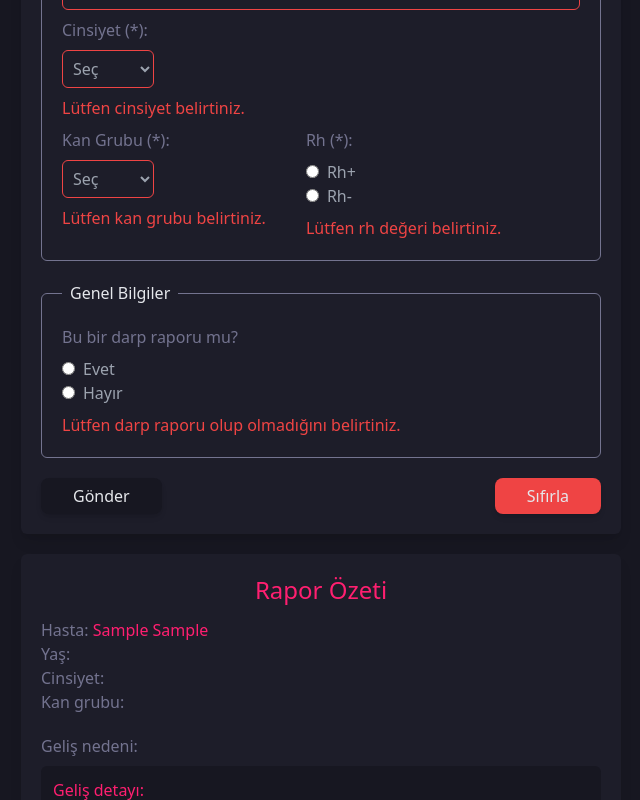
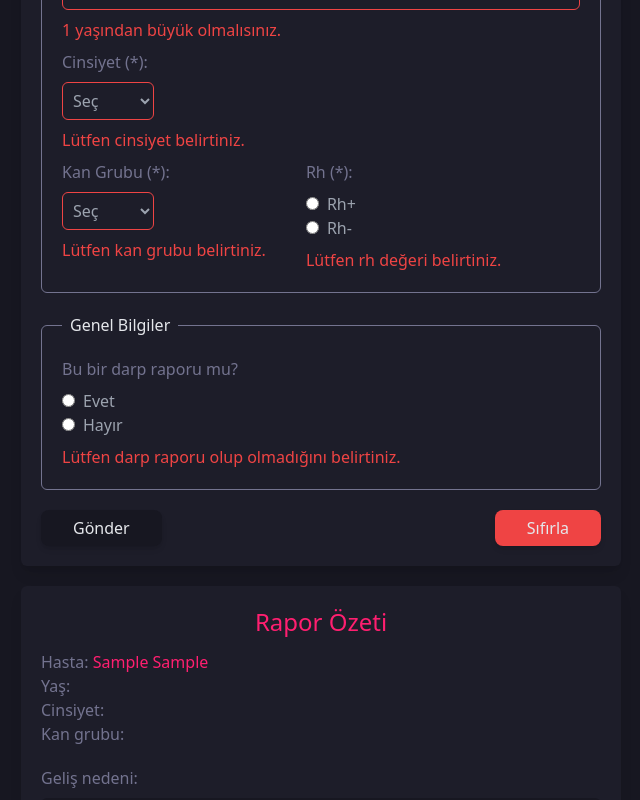
Before and after one commit to aiWxby/fonet-task, a React (Vite) app: page /reports/add in a window 1280 px wide. Both pictures are taken after typing "Sample", "Sample" into the empty fields and a click on the button "Gönder". Shown: the part 428-1228 px from the top of the page, without its empty margins (319-959 px from the left). Built offline with nearby package versions, Linux system fonts and the light colour scheme.

Commit message:
refactor: added error props & elements

```diff
--- a/src/components/Input.tsx
+++ b/src/components/Input.tsx
@@ -10,20 +10,25 @@ type InputPropTypes = {
   placeholder?: string;
   onChange?: (e: React.ChangeEvent<HTMLInputElement>) => void;
   value?: string | number;
+  errors?: string | undefined;
+  touched?: boolean | undefined;
 };
 
 function Input({
   id,
   wrapperClasses,
+  label,
   labelClasses,
-  label,
   type,
   inputClasses,
   placeholder,
   onChange,
   value,
+  errors,
+  touched,
 }: InputPropTypes) {
   return (
+    <div className="space-y-2">
       <div className={`${wrapperClasses}`}>
         {label && (
           <label htmlFor={id} className={`${labelClasses}`}>
@@ -39,6 +44,13 @@ function Input({
           value={value}
         />
       </div>
+      {errors &&
+      touched ? (
+        <p className="text-red-500">
+          {errors}
+        </p>
+      ) : null}
+    </div>
   );
 }
 
```
Lines whose indentation alone changed are shown as unchanged.
